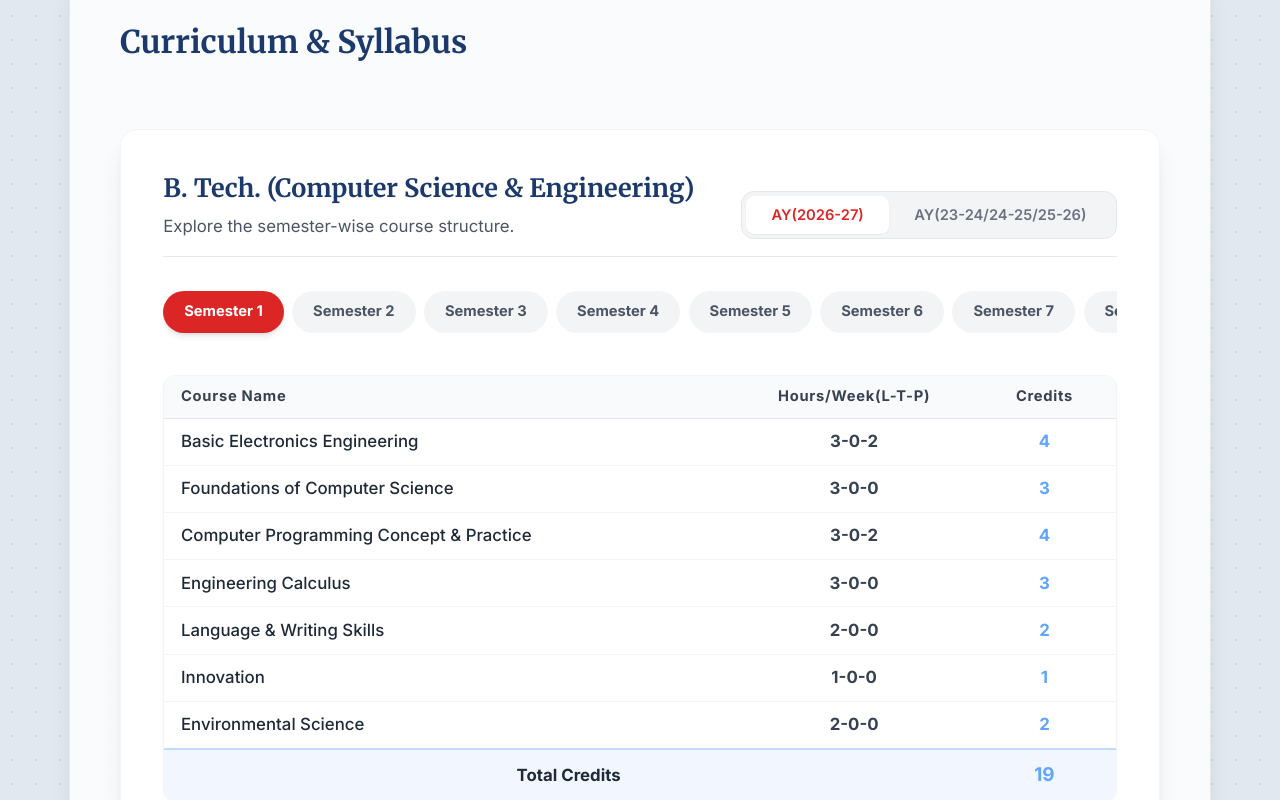
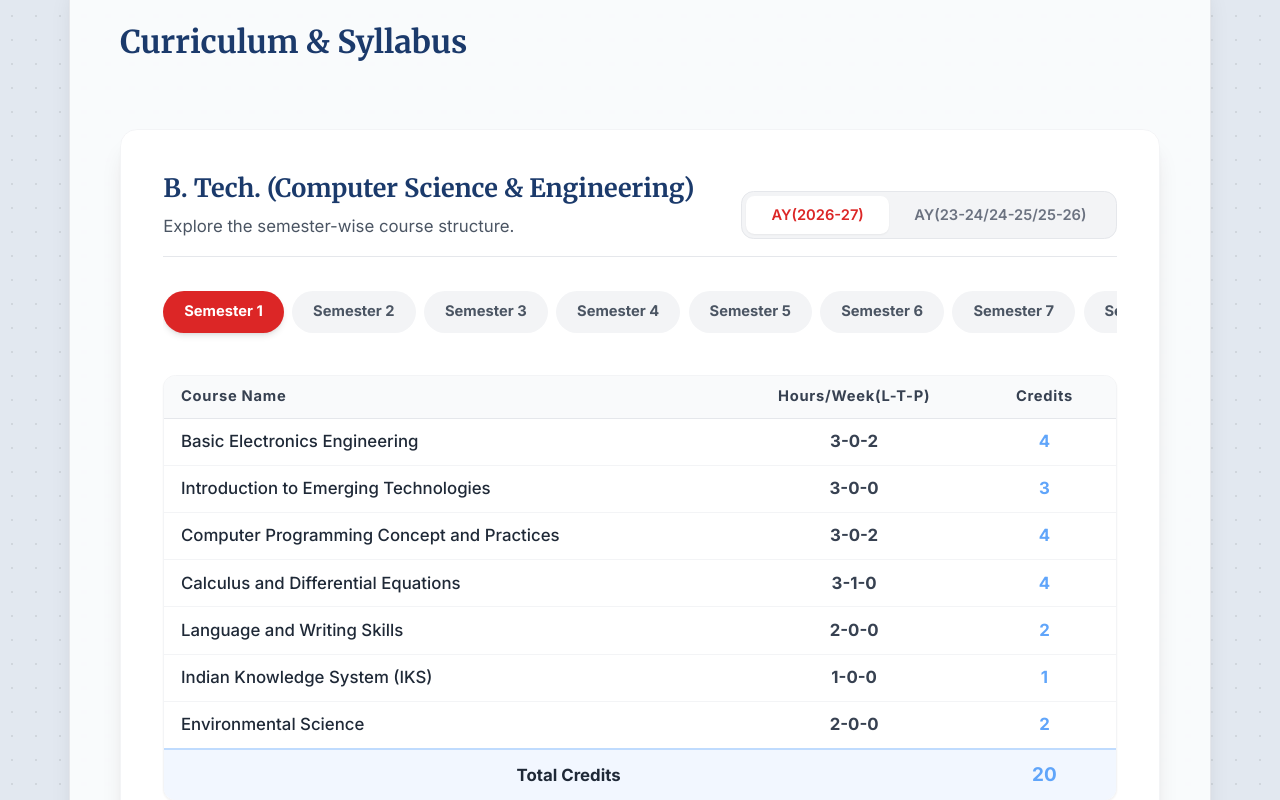
Before and after one commit to iiitp-official/website, a React (Vite) app: page /academics/ug-pg-schemes in a window 1280 px wide. Shown: the part 380-1180 px from the top of the page. Built offline with nearby package versions, Linux system fonts and the light colour scheme.

Commit message:
fix: Curriculum bug fix

```diff
--- a/src/pages/UgPgSchemesPage.jsx
+++ b/src/pages/UgPgSchemesPage.jsx
@@ -334,7 +334,7 @@ const UgPgSchemesPage = () => {
         { name: "Elective 1 (DE)", hours: "3-0-0", credits: 3 },
         { name: "Elective 2 (OE)", hours: "3-0-0", credits: 3 },
         { name: "Major Project-I", hours: "0-0-6", credits: 3 },
-        { name: "Internship-I", hours: "0-0-4", credits: 2 },
+        { name: "Internship-I", hours: "0-0-8", credits: 4 },
       ]
     },
     {
@@ -809,7 +809,7 @@ const [activeSemestermcse, setActiveSemestermcse] = useState(1);
                 <SchemeToggle activeScheme={btechCseScheme} onChange={setBtechCseScheme} layoutIdPrefix="btech-cse" />
               </div>
 
-              {btechCseScheme === "AY(2026-2027)" ? (
+              {btechCseScheme === "AY(2026-27)" ? (
                 <>
                   {/* Semester Tabs */}
                   <div className="flex overflow-x-auto gap-2 mb-6 pb-4">
```
